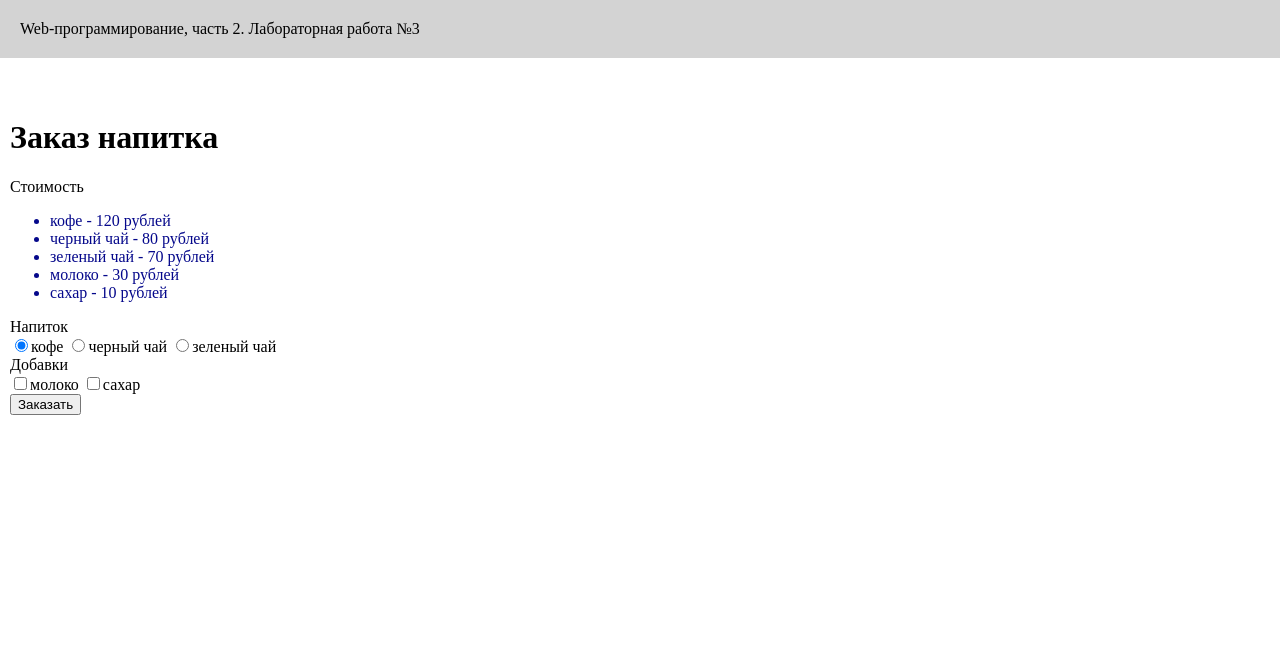
After one commit to Assin0/web-programming-labs-2, a Flask app: page /lab3/order in a window 1280 px wide. The commit adds this page. Shown: the top 655 px of the page. Run offline with Flask 3, Linux system fonts and the light colour scheme.

Commit message:
Заказ напитка

```diff
--- a/lab3.py
+++ b/lab3.py
@@ -5,6 +5,11 @@ lab3 = Blueprint('lab3',__name__)
 @lab3.route("/lab3/")
 def lab():
     return render_template('lab3.html')
+
+
+@lab3.route("/lab3/thanks")
+def thanks():
+    return render_template('thanks.html')
 
 
 @lab3.route("/lab3/form1")
@@ -18,3 +23,28 @@ def form1():
         errors['age'] = 'Заполните поле!'
     sex=request.args.get('sex')
     return render_template('form1.html', user=user, age=age, sex=sex, errors=errors)
+
+
+@lab3.route("/lab3/order")
+def order():
+    return render_template('order.html')
+
+@lab3.route("/lab3/pay")
+def pay():
+    price = 0
+    drink=request.args.get('drink')
+    # Пусть кофе стоит 120 рублей, черный чай 80 рублей, зеленый 70 рублей
+    if drink == 'cofee':
+        price = 120
+    elif drink == 'black-tea':
+        price = 80
+    else:
+        price = 70
+
+    # Добавка молока удорожает напиток на 30 рублей, а сахара на 10
+    if request.args.get('milk') == 'on':
+        price += 30
+    if request.args.get('sugar') == 'on':
+        price += 10
+
+    return render_template('pay.html', price=price)
--- a/static/main.css
+++ b/static/main.css
@@ -27,3 +27,7 @@ footer {
 .error {
     color: red;
 }
+
+.cen {
+    color: rgb(5, 8, 139);
+}
--- a/templates/lab3.html
+++ b/templates/lab3.html
@@ -7,5 +7,6 @@
     <div>Тема лабораторной - формы. Список сделанных страниц</div>
     <ul>
             <li><a href="/lab3/form1">Форма</a></li>
+            <li><a href="/lab3/order">Заказ напитка</a></li>
     </ul>
 {% endblock main%}
--- /dev/null
+++ b/templates/order.html
@@ -0,0 +1,44 @@
+{% extends "base.html" %}
+
+{% block lab %}Лабораторная работа №3{% endblock %}
+
+{% block main%}
+    <h1>Заказ напитка</h1>
+
+    <form action="/lab3/pay">
+
+        <div>Стоимость</div>
+
+        <ul>
+            <li class="cen">кофе - 120 рублей</li>
+            <li class="cen">черный чай - 80 рублей</li>
+            <li class="cen">зеленый чай - 70 рублей</li>
+            <li class="cen">молоко - 30 рублей</li>
+            <li class="cen">сахар - 10 рублей</li>
+        </ul>
+
+        <div>Напиток</div>
+
+        <label>
+            <input type="radio" value="cofee" name="drink" checked>кофе
+        </label>
+        <label>
+            <input type="radio" value="black-tea" name="drink">черный чай
+        </label>
+        <label>
+            <input type="radio" value="green-tea" name="drink">зеленый чай
+        </label>
+
+        <div>Добавки</div>
+        <label>
+            <input type="checkbox" name="milk">молоко
+        </label>
+        <label>
+            <input type="checkbox" name="sugar">сахар
+        </label>
+
+        <div>
+            <button type="submit">Заказать</button>
+        </div>
+    </form>
+{% endblock main%}
```
Also changed, not shown: templates/pay.html (added, +33 -0 lines), templates/thanks.html (added, +13 -0 lines).
